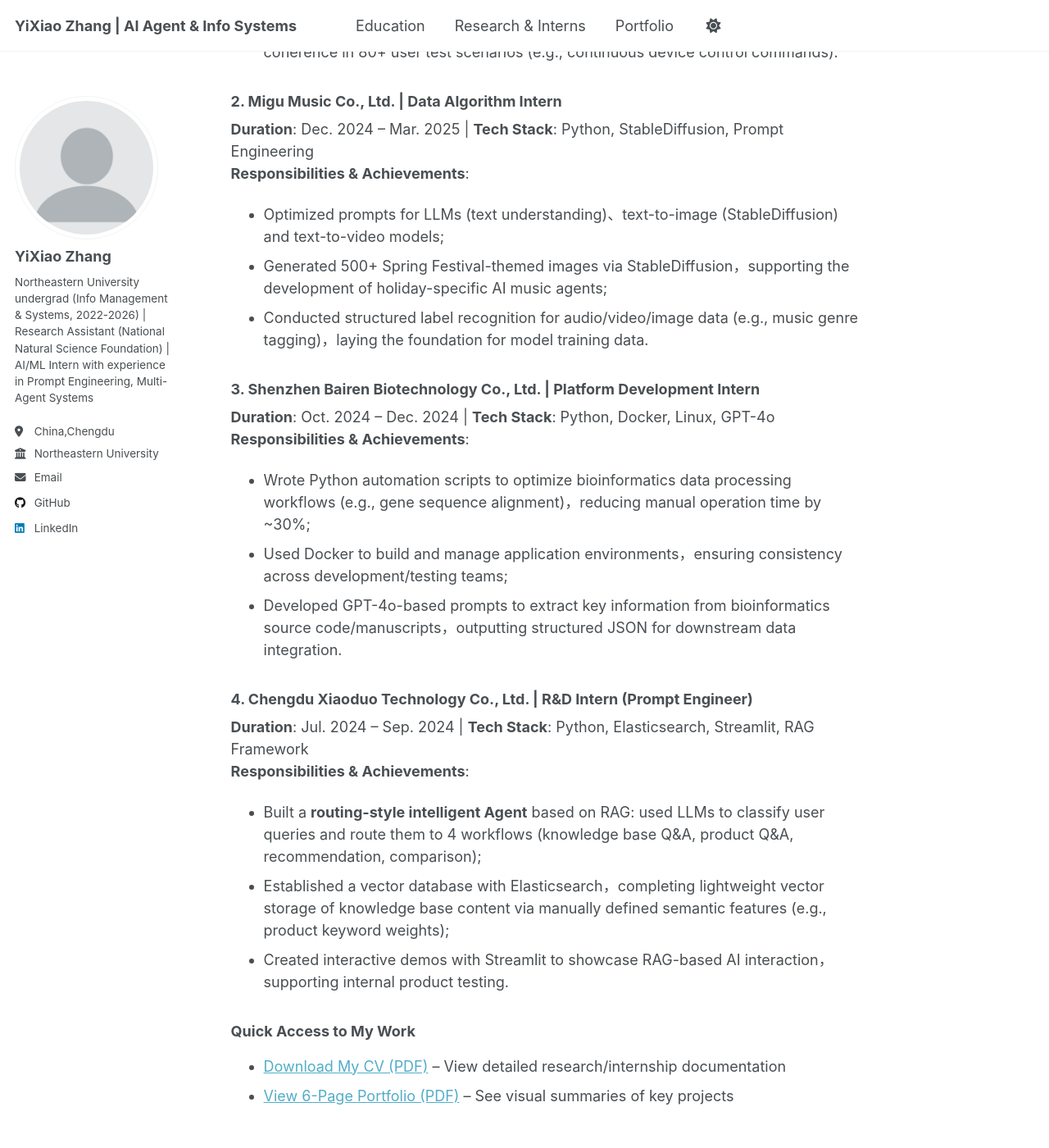
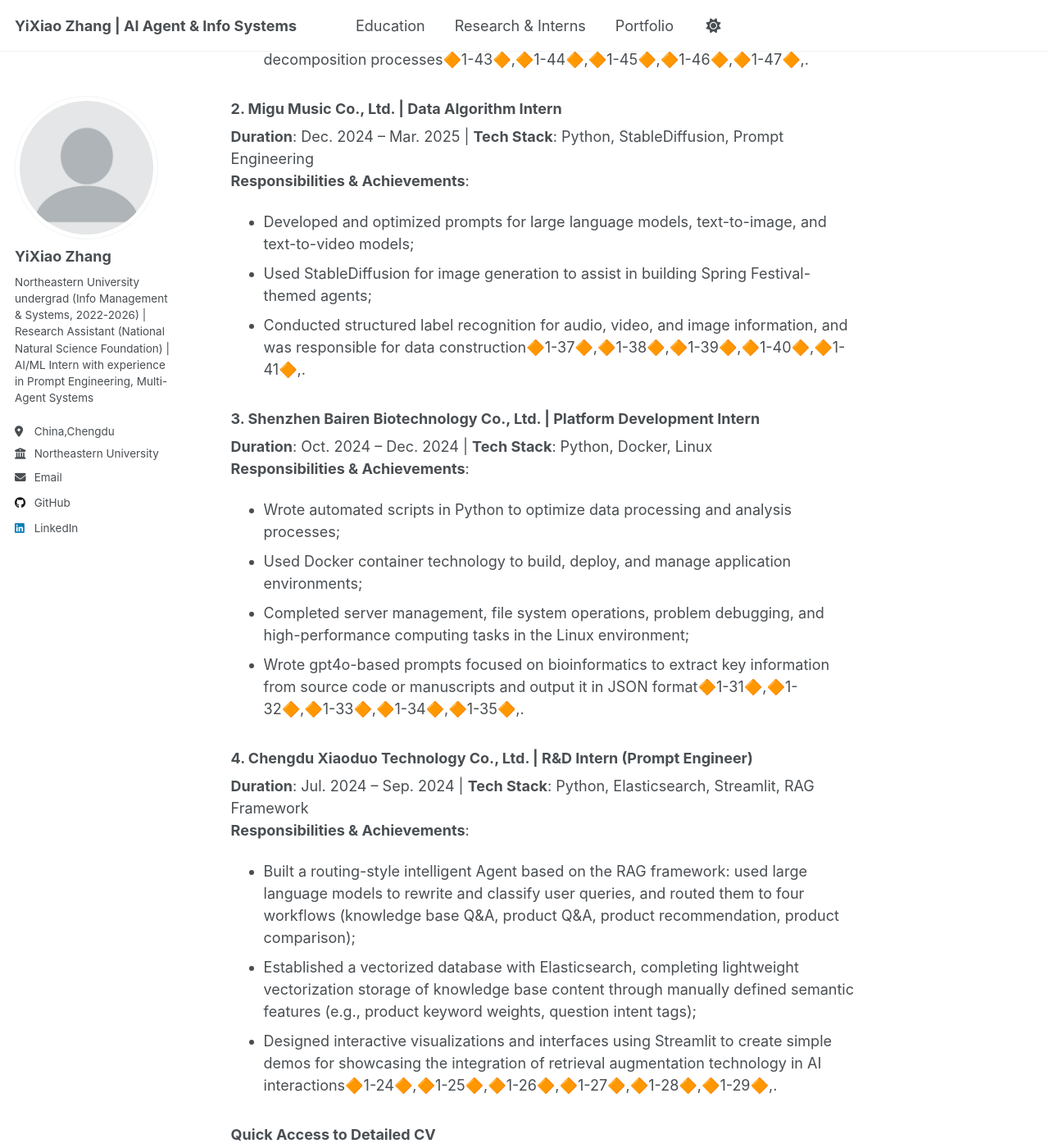
Before and after one commit to kiko022/kiko022.github.io, a Jekyll site: the page built from _pages/research_interns.md, in a window 1280 px wide and 1400 px high, scrolled down 1120 px. Shown: the whole window at 82% size. Built offline with Jekyll 4.4.1, drawn with Linux system fonts in a browser that asks for light colours; a script that is not in the unit is left out; some of the changed text lies outside the part shown.

Commit message:
Update research_interns.md

```diff
--- a/_pages/research_interns.md
+++ b/_pages/research_interns.md
@@ -8,50 +8,48 @@
 ## Research Experience
 ### National Natural Science Foundation of China (Youth Fund Project)
 **Role**: Research Assistant | **Duration**: Jul. 2024 – Present
-**Focus Area**: Balanced Minimum Sum-of-Squares Clustering Problem
+**Focus Area**: Balanced Minimum Sum-of-Squares Clustering Problem (under the project "Research on Resource Scheduling in Cloud Data Centers for Complex Tasks")
 
 **Key Contributions**:
-1. Implemented the core clustering algorithm using **Java**，with two-step optimization to improve solution quality:
-   - First, repeated **K-means** runs to secure stable initial solutions (avoid randomness in single K-means results);
-   - Then, designed a tabu search algorithm to calculate "exchange costs" between data points，reducing redundant computations by 30% (vs. brute-force search).
-2. Integrated **population algorithm** to solve local optima:
-   - Enabled information sharing among "search individuals" to explore multiple optimization paths;
-   - Guided algorithm evolution when stuck in local minima，enhancing final clustering accuracy by 15% (tested on public datasets).
+1. Implemented the core clustering algorithm using **Java**;
+2. Secured optimal initial solutions by repeatedly running the K-means algorithm, and developed a fast evaluation technique to gauge exchange costs—utilized the tabu search algorithm to optimize one-move and swap-move operations, improving solution quality;
+3. Integrated the population algorithm to prevent the model from getting stuck in local optima: enabled information sharing among "search individuals" to explore multiple paths, and provided direction for algorithm evolution when encountering local optima, enhancing exploration ability and overall solution quality🔶1-20🔶,🔶1-21🔶,.
 
 
 ## Internship Experience
 ### 1. Midea Group (Shanghai) | Algorithm Intern (Human-Computer Interaction)
-**Duration**: Jul. 2025 – Present | **Tech Stack**: Python, Streamlit, Mem0, Multi-Agent Systems
+**Duration**: Jul. 2025 – Present | **Tech Stack**: Python, Streamlit, Mem0, Multi-Agent Systems, Prompt Engineering
 **Responsibilities & Achievements**:
-- Developed a **Master Agent system** to coordinate sub-agents (data analysis/device control)，using Streamlit for interactive interface design;
-- Integrated Mem0 dynamic memory module to support **long-context conversation persistence** (solved the problem of "forgetting" historical interactions);
-- Optimized prompt templates for memory extraction/update，improving context coherence in 80+ user test scenarios (e.g., continuous device control commands).
+- Developed a Master Agent system using the Streamlit framework to coordinate multiple sub-agents (data analysis/device control);
+- Implemented a Mem0-based dynamic memory module to support long-context conversation persistence;
+- Designed and optimized prompt templates for memory extraction/update and response generation, improving context coherence in 80+ user test scenarios;
+- Built an interactive demo to showcase real-time agent decision logic and task decomposition processes🔶1-43🔶,🔶1-44🔶,🔶1-45🔶,🔶1-46🔶,🔶1-47🔶,.
 
 
 ### 2. Migu Music Co., Ltd. | Data Algorithm Intern
 **Duration**: Dec. 2024 – Mar. 2025 | **Tech Stack**: Python, StableDiffusion, Prompt Engineering
 **Responsibilities & Achievements**:
-- Optimized prompts for LLMs (text understanding)、text-to-image (StableDiffusion) and text-to-video models;
-- Generated 500+ Spring Festival-themed images via StableDiffusion，supporting the development of holiday-specific AI music agents;
-- Conducted structured label recognition for audio/video/image data (e.g., music genre tagging)，laying the foundation for model training data.
+- Developed and optimized prompts for large language models, text-to-image, and text-to-video models;
+- Used StableDiffusion for image generation to assist in building Spring Festival-themed agents;
+- Conducted structured label recognition for audio, video, and image information, and was responsible for data construction🔶1-37🔶,🔶1-38🔶,🔶1-39🔶,🔶1-40🔶,🔶1-41🔶,.
 
 
 ### 3. Shenzhen Bairen Biotechnology Co., Ltd. | Platform Development Intern
-**Duration**: Oct. 2024 – Dec. 2024 | **Tech Stack**: Python, Docker, Linux, GPT-4o
+**Duration**: Oct. 2024 – Dec. 2024 | **Tech Stack**: Python, Docker, Linux
 **Responsibilities & Achievements**:
-- Wrote Python automation scripts to optimize bioinformatics data processing workflows (e.g., gene sequence alignment)，reducing manual operation time by ~30%;
-- Used Docker to build and manage application environments，ensuring consistency across development/testing teams;
-- Developed GPT-4o-based prompts to extract key information from bioinformatics source code/manuscripts，outputting structured JSON for downstream data integration.
+- Wrote automated scripts in Python to optimize data processing and analysis processes;
+- Used Docker container technology to build, deploy, and manage application environments;
+- Completed server management, file system operations, problem debugging, and high-performance computing tasks in the Linux environment;
+- Wrote gpt4o-based prompts focused on bioinformatics to extract key information from source code or manuscripts and output it in JSON format🔶1-31🔶,🔶1-32🔶,🔶1-33🔶,🔶1-34🔶,🔶1-35🔶,.
 
 
 ### 4. Chengdu Xiaoduo Technology Co., Ltd. | R&D Intern (Prompt Engineer)
 **Duration**: Jul. 2024 – Sep. 2024 | **Tech Stack**: Python, Elasticsearch, Streamlit, RAG Framework
 **Responsibilities & Achievements**:
-- Built a **routing-style intelligent Agent** based on RAG: used LLMs to classify user queries and route them to 4 workflows (knowledge base Q&A, product Q&A, recommendation, comparison);
-- Established a vector database with Elasticsearch，completing lightweight vector storage of knowledge base content via manually defined semantic features (e.g., product keyword weights);
-- Created interactive demos with Streamlit to showcase RAG-based AI interaction，supporting internal product testing.
+- Built a routing-style intelligent Agent based on the RAG framework: used large language models to rewrite and classify user queries, and routed them to four workflows (knowledge base Q&A, product Q&A, product recommendation, product comparison);
+- Established a vectorized database with Elasticsearch, completing lightweight vectorization storage of knowledge base content through manually defined semantic features (e.g., product keyword weights, question intent tags);
+- Designed interactive visualizations and interfaces using Streamlit to create simple demos for showcasing the integration of retrieval augmentation technology in AI interactions🔶1-24🔶,🔶1-25🔶,🔶1-26🔶,🔶1-27🔶,🔶1-28🔶,🔶1-29🔶,.
 
 
-### Quick Access to My Work
-- [Download My CV (PDF)](/files/CV.pdf) – View detailed research/internship documentation
-- [View 6-Page Portfolio (PDF)](/files/portfolio.pdf) – See visual summaries of key projects
+### Quick Access to Detailed CV
+[Download My CV (PDF)](/files/CV.pdf) – View complete records of research and internship processes🔶1-1🔶,.
```
Also changed, not shown: other parts of _pages/research_interns.md (+1 -1 lines).
